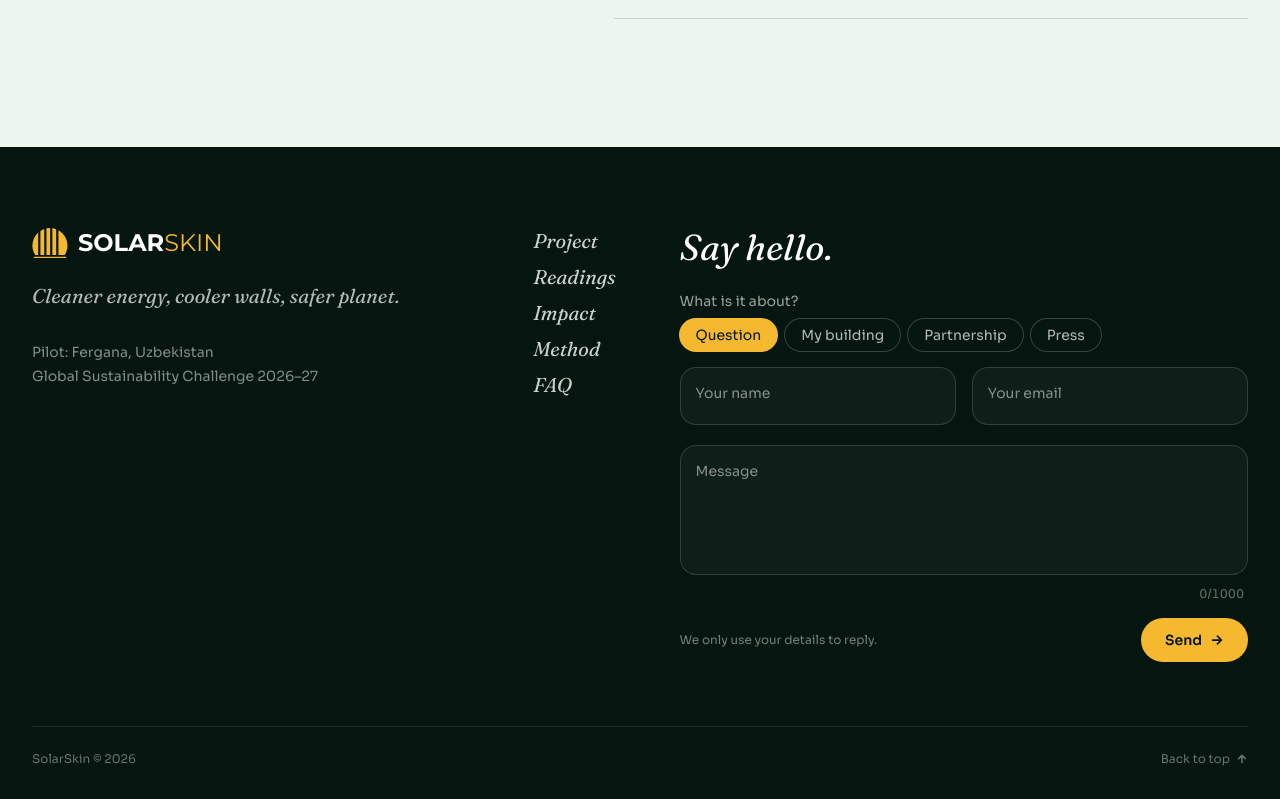
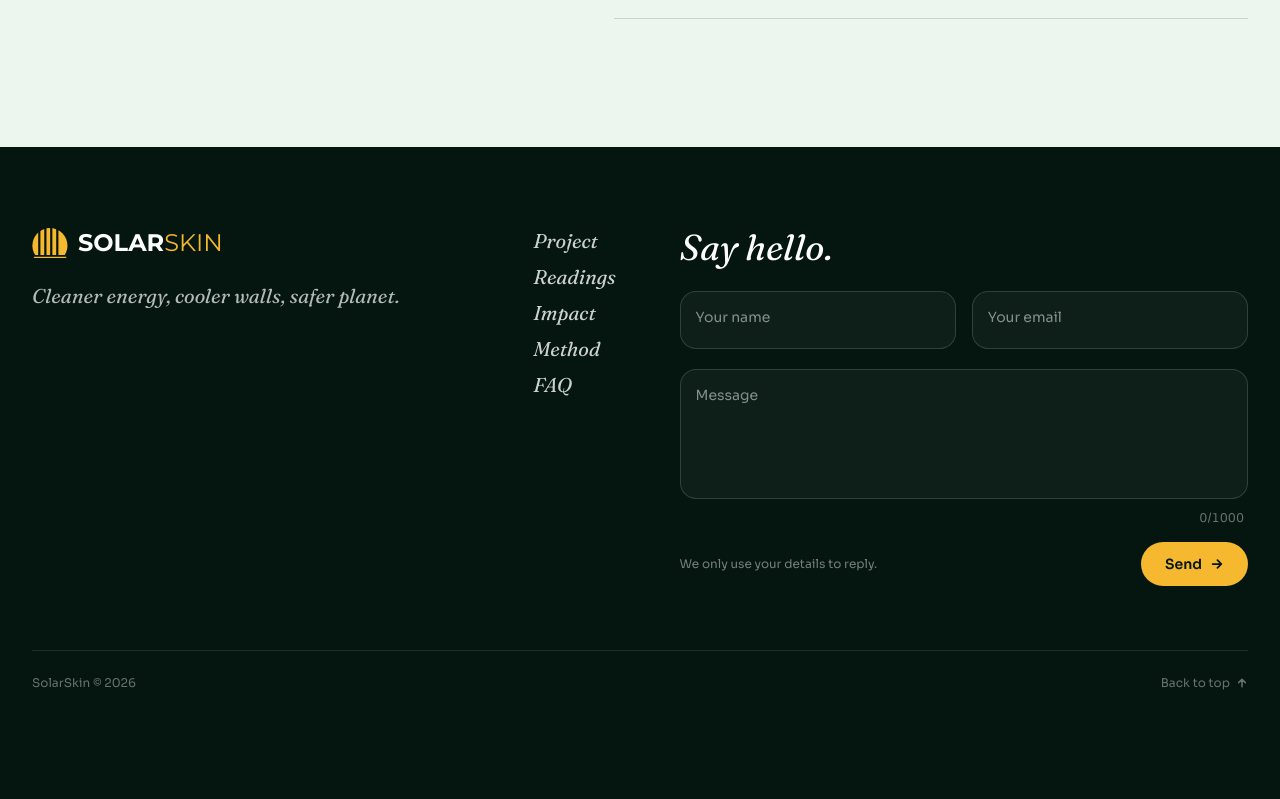
Before and after one commit to sumailasherif/solarskin-dashboard, a React (Vite) app in the folder frontend/: page / in a window 1280 px wide. Shown: the part 10127-10926 px from the top of the page. After the commit the page ends 10850 px from the top, so only its background shows below. Built offline with nearby package versions, Linux system fonts and the light colour scheme; a web font is replaced by a local one.

Commit message:
refinement  added

```diff
--- a/frontend/src/components/ContactForm.tsx
+++ b/frontend/src/components/ContactForm.tsx
@@ -1,17 +1,16 @@
-// The contact form: topic chips, name, email, message, and a thank-you state after sending.
+// The contact form: name, email, message, and a thank-you state after sending.
 // Checking and building the email live in lib/contact.ts (tested there).
 import { useId, useState, type FormEvent, type ReactNode } from 'react';
 import { useTranslation } from 'react-i18next';
 import {
   buildMailto,
   MESSAGE_MAX,
-  TOPICS,
   validateContact,
   type ContactErrors,
   type ContactValues,
 } from '../lib/contact';
 
-const EMPTY: ContactValues = { name: '', email: '', topic: 'question', message: '' };
+const EMPTY: ContactValues = { name: '', email: '', message: '' };
 
 const INPUT =
   'peer w-full rounded-2xl border bg-white/[0.04] px-4 pt-6 pb-2 text-white outline-none transition placeholder:text-transparent focus:bg-white/[0.07]';
@@ -73,7 +72,7 @@ export function ContactForm({ to }: { to: string }) {
     setErrors(found);
     if (Object.keys(found).length > 0) return;
 
-    window.location.href = buildMailto(to, values, t(`contact.topics.${values.topic}`));
+    window.location.href = buildMailto(to, values);
     setSentBy(values.name.trim());
   };
 
@@ -99,28 +98,6 @@ export function ContactForm({ to }: { to: string }) {
 
   return (
     <form noValidate onSubmit={onSubmit} aria-label={t('contact.title')} className="space-y-4">
-      {/* Topic chips (radio buttons that look like chips) */}
-      <fieldset>
-        <legend className="mb-2 text-sm text-white/60">{t('contact.topic')}</legend>
-        <div className="flex flex-wrap gap-2">
-          {TOPICS.map((topic) => (
-            <label key={topic} className="cursor-pointer">
-              <input
-                type="radio"
-                name="topic"
-                value={topic}
-                checked={values.topic === topic}
-                onChange={() => update('topic')(topic)}
-                className="peer sr-only"
-              />
-              <span className="inline-block rounded-full px-4 py-1.5 text-sm text-white/70 ring-1 ring-white/20 transition peer-checked:bg-solar peer-checked:text-forest-950 peer-checked:ring-solar peer-focus-visible:ring-2 peer-focus-visible:ring-solar hover:text-white">
-                {t(`contact.topics.${topic}`)}
-              </span>
-            </label>
-          ))}
-        </div>
-      </fieldset>
-
       <div className="grid gap-4 sm:grid-cols-2">
         <Field label={t('contact.name')} error={errors.name && t(errors.name)}>
           {(props) => (
--- a/frontend/src/components/SiteFooter.tsx
+++ b/frontend/src/components/SiteFooter.tsx
@@ -1,5 +1,5 @@
 // The footer:
-//   left    logo, tagline, pilot location + competition
+//   left    logo + tagline
 //   middle  quick links to the page sections
 //   right   the contact form (sends to CONTACT_EMAIL from content/site.ts)
 //   bottom  copyright + back to top
@@ -19,7 +19,7 @@ export function SiteFooter({ email = CONTACT_EMAIL }: { email?: string }) {
   return (
     <footer id="contact" className="bg-forest-950 px-4 pt-20 pb-8 text-white sm:px-8">
       <div className="mx-auto grid max-w-7xl gap-12 lg:grid-cols-[1fr_auto_1.3fr] lg:gap-16">
-        {/* Logo, tagline, where and what */}
+        {/* Logo + tagline */}
         <div>
           <a href="#top" className="inline-flex items-center gap-2.5 font-logo text-2xl uppercase">
             <LogoMark className="h-8 w-9 text-solar" />
@@ -29,8 +29,6 @@ export function SiteFooter({ email = CONTACT_EMAIL }: { email?: string }) {
             </span>
           </a>
           <p className="mt-4 font-serif text-xl text-white/70 italic">{t('site.tagline')}</p>
-          <p className="mt-8 text-sm text-white/50">{t('site.location')}</p>
-          <p className="mt-1 text-sm text-white/50">{t('site.competition')}</p>
         </div>
 
         {/* Quick links */}
--- a/frontend/src/lib/contact.ts
+++ b/frontend/src/lib/contact.ts
@@ -2,10 +2,7 @@
 // The site has no server yet, so sending = opening the visitor's email app with the
 // message already filled in (a "mailto:" link). They just press send there.
 
-export const TOPICS = ['question', 'building', 'partnership', 'press'] as const;
-export type Topic = (typeof TOPICS)[number];
-
-export type ContactValues = { name: string; email: string; topic: Topic; message: string };
+export type ContactValues = { name: string; email: string; message: string };
 export type ContactErrors = Partial<Record<'name' | 'email' | 'message', string>>;
 
 export const MESSAGE_MAX = 1000;
@@ -23,9 +20,9 @@ export function validateContact({ name, email, message }: ContactValues): Contac
 }
 
 /** The mailto: link that opens an email to `to`, with subject and body filled in. */
-export function buildMailto(to: string, values: ContactValues, topicLabel: string) {
+export function buildMailto(to: string, values: ContactValues) {
   const name = values.name.trim();
-  const subject = `SolarSkin · ${topicLabel} · ${name}`;
+  const subject = `SolarSkin · message from ${name}`;
   const body = `${values.message.trim()}\n\n— ${name} (${values.email.trim()})`;
   return `mailto:${to}?subject=${encodeURIComponent(subject)}&body=${encodeURIComponent(body)}`;
 }
--- a/frontend/src/locales/en.json
+++ b/frontend/src/locales/en.json
@@ -336,20 +336,11 @@
   },
   "site": {
     "tagline": "Cleaner energy, cooler walls, safer planet.",
-    "location": "Pilot: Fergana, Uzbekistan",
-    "competition": "Global Sustainability Challenge 2026–27",
     "explore": "Explore",
     "top": "Back to top"
   },
   "contact": {
     "title": "Say hello.",
-    "topic": "What is it about?",
-    "topics": {
-      "question": "Question",
-      "building": "My building",
-      "partnership": "Partnership",
-      "press": "Press"
-    },
     "name": "Your name",
     "email": "Your email",
     "message": "Message",
```
Also changed, not shown: 1 other file (tests, documents, lock files or other folders).
